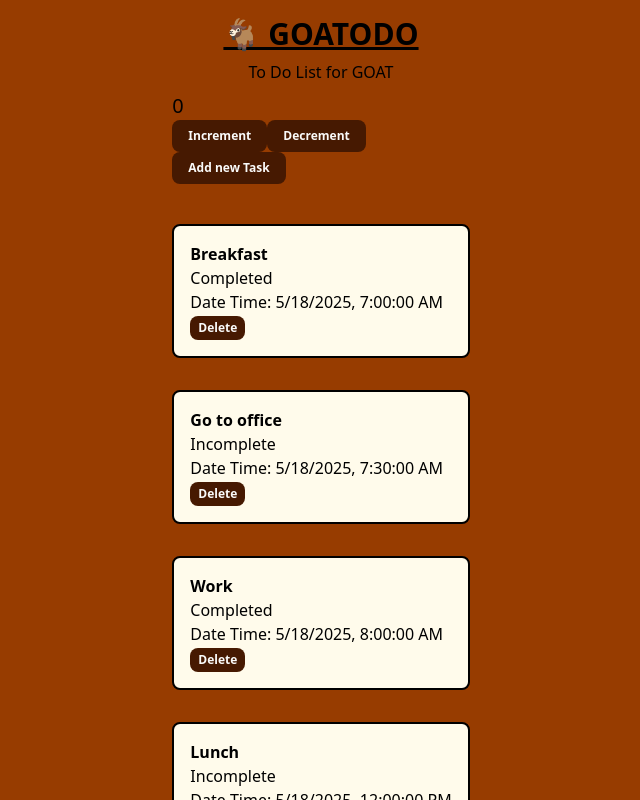
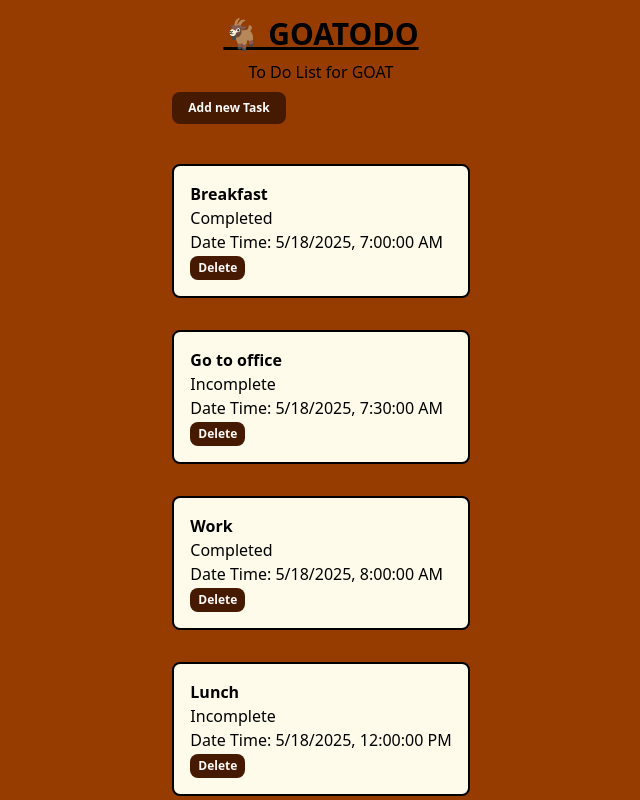
Before and after one commit to siabillalquba/goatodo, a React (Vite) app: page / in a window 1280 px wide. Shown: the top 800 px of the page, without its empty margins (319-959 px from the left). Built offline with nearby package versions, Linux system fonts and the light colour scheme.

Commit message:
chore: remove counter and edit background html

```diff
--- a/index.html
+++ b/index.html
@@ -1,4 +1,4 @@
-<!DOCTYPE html>
+<!doctype html>
 <html lang="en">
   <head>
     <meta charset="UTF-8" />
@@ -6,6 +6,7 @@
     <meta name="viewport" content="width=device-width, initial-scale=1.0" />
     <title>goatodo</title>
   </head>
+  <body class="bg-amber-800">
     <div id="root"></div>
     <script type="module" src="/src/main.tsx"></script>
   </body>
--- a/src/app.tsx
+++ b/src/app.tsx
@@ -1,6 +1,5 @@
 import { useState } from "react";
 import { Button, ButtonSmall } from "./components/button";
-import { ButtonCounter } from "./components/button-counter";
 
 const initialTasks = [
   {
@@ -79,7 +78,7 @@ export function App() {
   }
 
   return (
-    <div className="flex justify-center bg-amber-800">
+    <div className="flex justify-center">
       <div className="space-y-10 p-4">
         <header>
           <h1 className="flex justify-center text-3xl font-bold underline">
@@ -87,7 +86,6 @@ export function App() {
           </h1>
           <p className="flex justify-center p-2">To Do List for GOAT</p>
 
-          <ButtonCounter />
           <Button onClick={addTask}>Add new Task</Button>
         </header>
 
```
